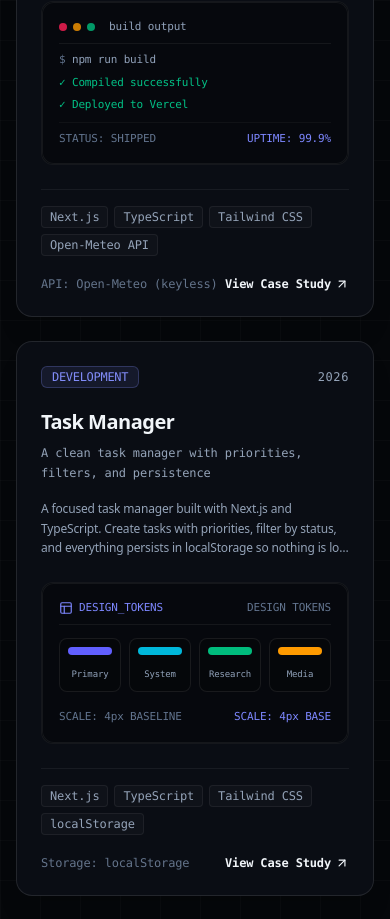
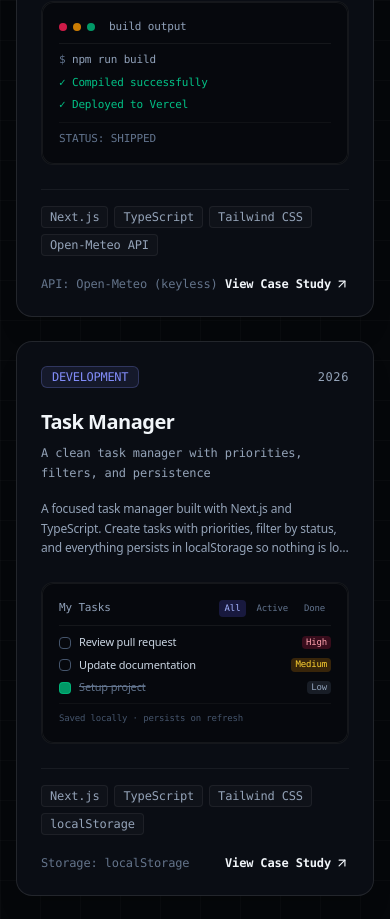
Before and after one commit to jabbirxd/portfolio-, a Next.js app: page / in a window 390 px wide. Shown: the part 3640-4559 px from the top of the page. Built offline with nearby package versions, Linux system fonts and the light colour scheme.

Commit message:
Phase 4 (part 1): content credibility items 1-4 — remove fake metrics, honest task-manager visual, screenshot field, de-confirm wording

```diff
--- a/src/app/skills/page.tsx
+++ b/src/app/skills/page.tsx
@@ -26,7 +26,7 @@ export default function SkillsPage() {
             variant="studio"
             icon={<ShieldCheck className="w-3.5 h-3.5 text-[var(--accent-research)]" />}
           >
-            CONFIRMED TECHNICAL & METHODOLOGICAL MATRIX
+            TECHNICAL SKILLS & TOOLS
           </Eyebrow>
 
           <h1 className="text-4xl sm:text-6xl font-extrabold text-[var(--text-primary)] tracking-tight leading-tight font-sans">
--- a/src/components/cards/ProjectVisualPreview.tsx
+++ b/src/components/cards/ProjectVisualPreview.tsx
@@ -1,7 +1,8 @@
 "use client";
 
 import React from "react";
-import { Terminal, Smartphone, Layout, Workflow, Film, Dna, CheckCircle2, Cpu } from "lucide-react";
+import Image from "next/image";
+import { Terminal, Smartphone, Workflow, Film, Dna, CheckCircle2, Cpu } from "lucide-react";
 import { ProjectItem } from "@/types";
 
 interface ProjectVisualPreviewProps {
@@ -10,6 +11,21 @@ interface ProjectVisualPreviewProps {
 }
 
 export function ProjectVisualPreview({ project, className }: ProjectVisualPreviewProps) {
+  // Real screenshot wins when one exists — never fabricate images.
+  if (project.screenshot) {
+    return (
+      <div className={`relative w-full h-full min-h-[160px] rounded-xl overflow-hidden border border-white/[0.06] ${className ?? ""}`}>
+        <Image
+          src={project.screenshot}
+          alt={`${project.title} screenshot`}
+          fill
+          className="object-cover"
+          sizes="(max-width: 768px) 100vw, 50vw"
+        />
+      </div>
+    );
+  }
+
   switch (project.visualType) {
     case "code-terminal":
       return (
@@ -36,7 +52,6 @@ export function ProjectVisualPreview({ project, className }: ProjectVisualPrevie
           </div>
           <div className="flex items-center justify-between text-[11px] text-slate-500 pt-2 border-t border-white/[0.04]">
             <span>STATUS: SHIPPED</span>
-            <span className="text-indigo-400">UPTIME: 99.9%</span>
           </div>
         </div>
       );
@@ -105,36 +120,37 @@ export function ProjectVisualPreview({ project, className }: ProjectVisualPrevie
       );
 
     case "design-system":
+      // Honest preview of the Task Manager: a task list with priorities
+      // and a status filter. No fake stats — just what the app does.
       return (
-        <div className="w-full h-full min-h-[160px] bg-[#06080d] rounded-xl border border-white/[0.06] p-4 flex flex-col justify-between select-none">
-          <div className="flex items-center justify-between border-b border-white/[0.06] pb-2 text-[11px] font-mono text-slate-500">
-            <div className="flex items-center gap-1.5 text-indigo-400">
-              <Layout className="w-3.5 h-3.5" />
-              <span>DESIGN_TOKENS</span>
-            </div>
-            <span>DESIGN TOKENS</span>
-          </div>
-          <div className="grid grid-cols-4 gap-2 py-2">
-            <div className="p-2 rounded-lg bg-[#05070a] border border-white/[0.08] text-center">
-              <div className="w-full h-2 rounded bg-indigo-500 mb-1" />
-              <span className="text-[9px] font-mono text-slate-400">Primary</span>
-            </div>
-            <div className="p-2 rounded-lg bg-[#05070a] border border-white/[0.08] text-center">
-              <div className="w-full h-2 rounded bg-cyan-500 mb-1" />
-              <span className="text-[9px] font-mono text-slate-400">System</span>
-            </div>
-            <div className="p-2 rounded-lg bg-[#05070a] border border-white/[0.08] text-center">
-              <div className="w-full h-2 rounded bg-emerald-500 mb-1" />
-              <span className="text-[9px] font-mono text-slate-400">Research</span>
-            </div>
-            <div className="p-2 rounded-lg bg-[#05070a] border border-white/[0.08] text-center">
-              <div className="w-full h-2 rounded bg-amber-500 mb-1" />
-              <span className="text-[9px] font-mono text-slate-400">Media</span>
+        <div className="w-full h-full min-h-[160px] bg-[#06080d] rounded-xl border border-white/[0.06] p-4 flex flex-col select-none">
+          <div className="flex items-center justify-between border-b border-white/[0.06] pb-2 mb-2">
+            <span className="text-[11px] font-mono text-slate-400">My Tasks</span>
+            <div className="flex gap-1 text-[9px] font-mono">
+              <span className="px-1.5 py-0.5 rounded bg-indigo-500/20 text-indigo-300">All</span>
+              <span className="px-1.5 py-0.5 rounded text-slate-500">Active</span>
+              <span className="px-1.5 py-0.5 rounded text-slate-500">Done</span>
             </div>
           </div>
-          <div className="text-[11px] font-mono text-slate-500 flex justify-between pt-1">
-            <span>SCALE: 4px BASELINE</span>
-            <span className="text-indigo-400">SCALE: 4px BASE</span>
+          <div className="space-y-1.5 flex-1">
+            <div className="flex items-center gap-2 text-[11px]">
+              <span className="w-3 h-3 rounded border border-slate-600 shrink-0" />
+              <span className="text-slate-300 flex-1 truncate">Review pull request</span>
+              <span className="text-[9px] font-mono px-1 rounded bg-rose-500/20 text-rose-300">High</span>
+            </div>
+            <div className="flex items-center gap-2 text-[11px]">
+              <span className="w-3 h-3 rounded border border-slate-600 shrink-0" />
+              <span className="text-slate-300 flex-1 truncate">Update documentation</span>
+              <span className="text-[9px] font-mono px-1 rounded bg-amber-500/20 text-amber-300">Medium</span>
+            </div>
+            <div className="flex items-center gap-2 text-[11px]">
+              <span className="w-3 h-3 rounded bg-emerald-500/80 border border-emerald-500/80 shrink-0" />
+              <span className="text-slate-500 flex-1 truncate line-through">Setup project</span>
+              <span className="text-[9px] font-mono px-1 rounded bg-slate-500/20 text-slate-400">Low</span>
+            </div>
+          </div>
+          <div className="text-[9px] font-mono text-slate-600 pt-2 mt-1 border-t border-white/[0.04]">
+            Saved locally · persists on refresh
           </div>
         </div>
       );
--- a/src/components/cards/SkillGroupCard.tsx
+++ b/src/components/cards/SkillGroupCard.tsx
@@ -66,7 +66,7 @@ export function SkillGroupCard({ category }: SkillGroupCardProps) {
             </h3>
           </div>
           <Badge variant={getBadgeVariant(category.id)} size="sm" className="whitespace-nowrap shrink-0 self-start sm:self-auto">
-            {category.skills.length} CONFIRMED
+            {category.skills.length} skills
           </Badge>
         </div>
 
--- a/src/components/hero/SystemVisual.tsx
+++ b/src/components/hero/SystemVisual.tsx
@@ -149,12 +149,6 @@ export function SystemVisual() {
             ]}
           />
         </motion.div>
-
-        {/* Bottom Technical Telemetry Footer */}
-        <div className="hidden sm:flex mt-4 pt-3 border-t border-white/[0.06] items-center justify-between text-[11px] font-mono text-slate-500">
-          <span>PARADIGM: INTEGRATED_DISCOVERY</span>
-          <span className="text-indigo-400/80">LATENCY: 0.12ms</span>
-        </div>
       </div>
     </div>
   );
--- a/src/types/index.ts
+++ b/src/types/index.ts
@@ -55,6 +55,10 @@ export interface ProjectItem {
   isFeatured?: boolean;
   visualType?: "code-terminal" | "server-terminal" | "mobile-ui" | "design-system" | "automation-workflow" | "media-timeline" | "molecular-graph";
   previewAccent?: "studio" | "research" | "system" | "creative";
+  // Optional real screenshot (public/projects/<slug>.png). When set,
+  // the card shows the image instead of the illustrated visual.
+  // Never fabricate: leave empty until a real screenshot exists.
+  screenshot?: string;
 
   // Case Study Sections
   problem?: string;
```
Also changed, not shown: 1 other file (tests, documents, lock files or other folders).
